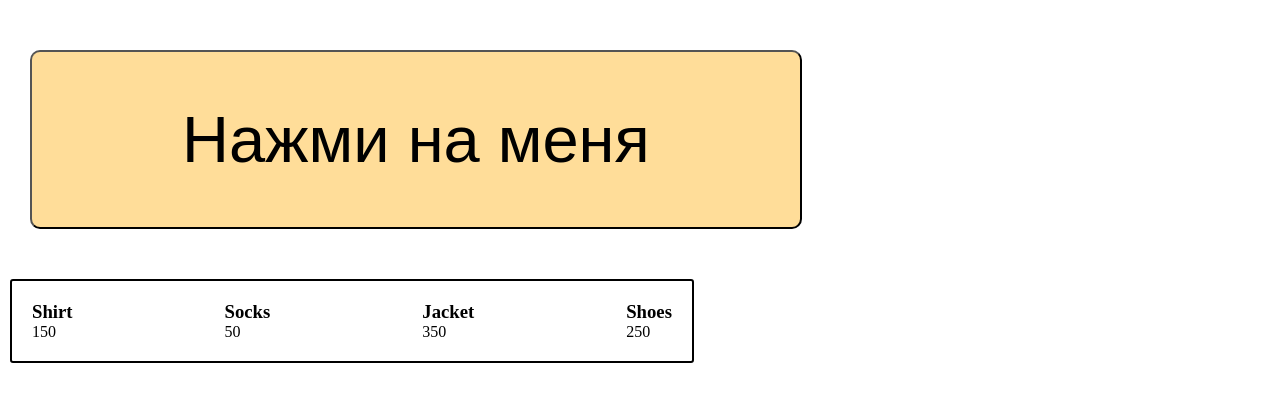
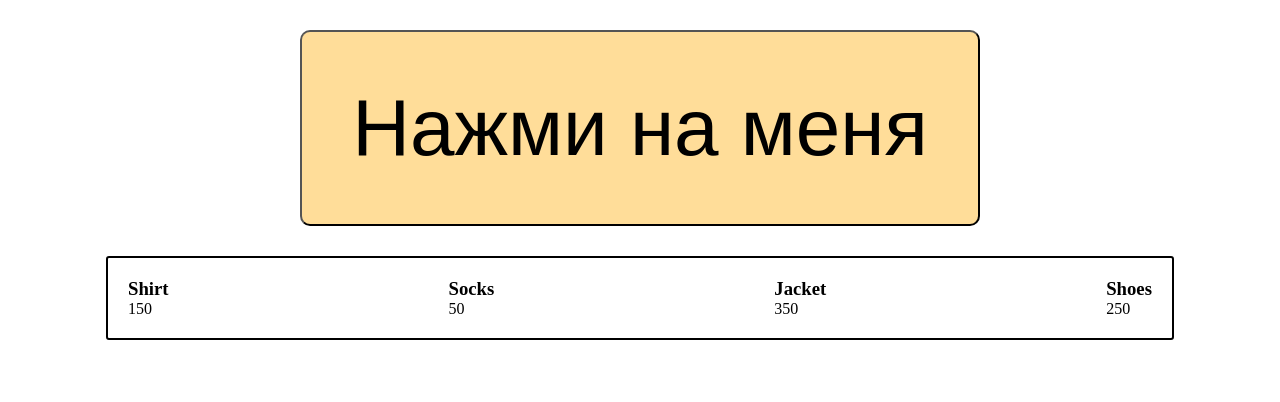
Before and after one commit to KaterinaLove/JavaScript_second_course, a plain HTML site: page Lesson1/index.html in a window 1280 px wide. Drawn offline with Linux system fonts and the light colour scheme.

Commit message:
стилизация

```diff
--- a/Lesson1/index.html
+++ b/Lesson1/index.html
@@ -2,6 +2,7 @@
 <html lang="en">
 <head>
   <meta charset="UTF-8">
+  <meta name="viewport" content="width=device-width">
   <title>Корзина</title>
   <link rel="stylesheet" href="style.css">
 </head>
--- a/Lesson1/style.css
+++ b/Lesson1/style.css
@@ -8,9 +8,9 @@
   display: block;
   justify-content: center;
   align-items: center;
-  margin: 50px 30px;
-  padding: 50px 150px;
-  font-size: 65px;
+  margin: 10px auto;
+  padding: 10px;
+  font-size: 35px;
   border-radius: 10px;
   outline: none;
   transition: all 0.2s ease-in-out;
@@ -22,12 +22,12 @@
 }
 
 .goods-list {
-  width: 50vw;
+  width: 80vw;
   border: 2px solid #000;
   border-radius: 3px;
   display: flex;
   justify-content: space-between;
-  margin: 10px;
+  margin: 10px auto;
   padding: 20px;
 }
 
@@ -36,3 +36,10 @@
   font-size: 25px;
   margin: 0 50px;
 }
+@media(min-width: 768px) {
+  .cart-button {
+    margin: 30px auto;
+    padding: 50px;
+    font-size: 80px;
+  }
+}
```
